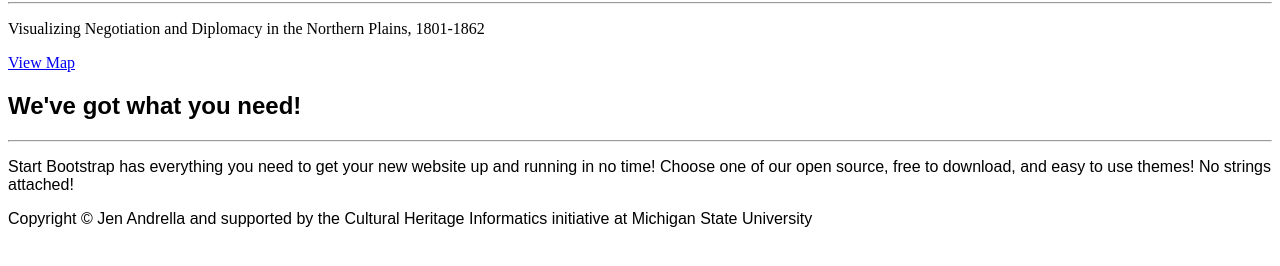
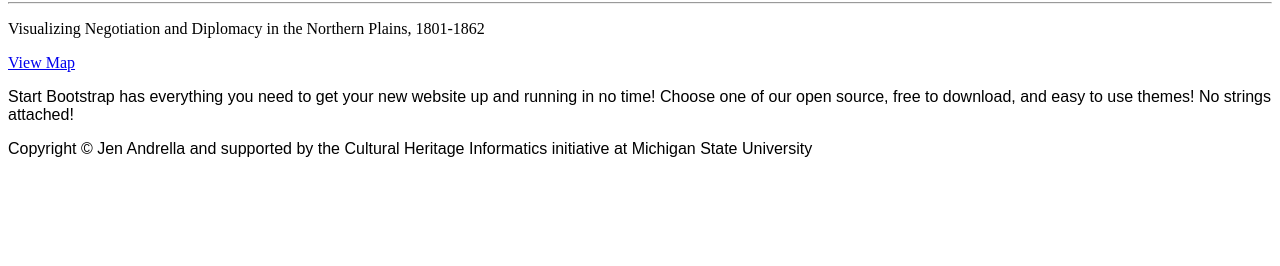
Before and after one commit to jandrel/uppermissouri, a website with bundled scripts: page index.html in a window 1280 px wide. Shown: the part 192-458 px from the top of the page. Built offline with nearby package versions, Linux system fonts and the light colour scheme.

Commit message:
Update index.html

```diff
--- a/index.html
+++ b/index.html
@@ -76,9 +76,7 @@
                 <div class="row justify-content-center">
                   <div class="col-lg-8 text-center">
                     <font face = "arial,helvetica">
-                  <h2> We've got what you need!</h2>
-                    <hr class="divider my-4">
-                        <p class="text mb-4">Start Bootstrap has everything you need to get your new website up and running in no time! Choose one of our open source, free to download, and easy to use themes! No strings attached!</p>
+                        <p>Start Bootstrap has everything you need to get your new website up and running in no time! Choose one of our open source, free to download, and easy to use themes! No strings attached!</p>
     </div>
   </div>
   </div>
```
